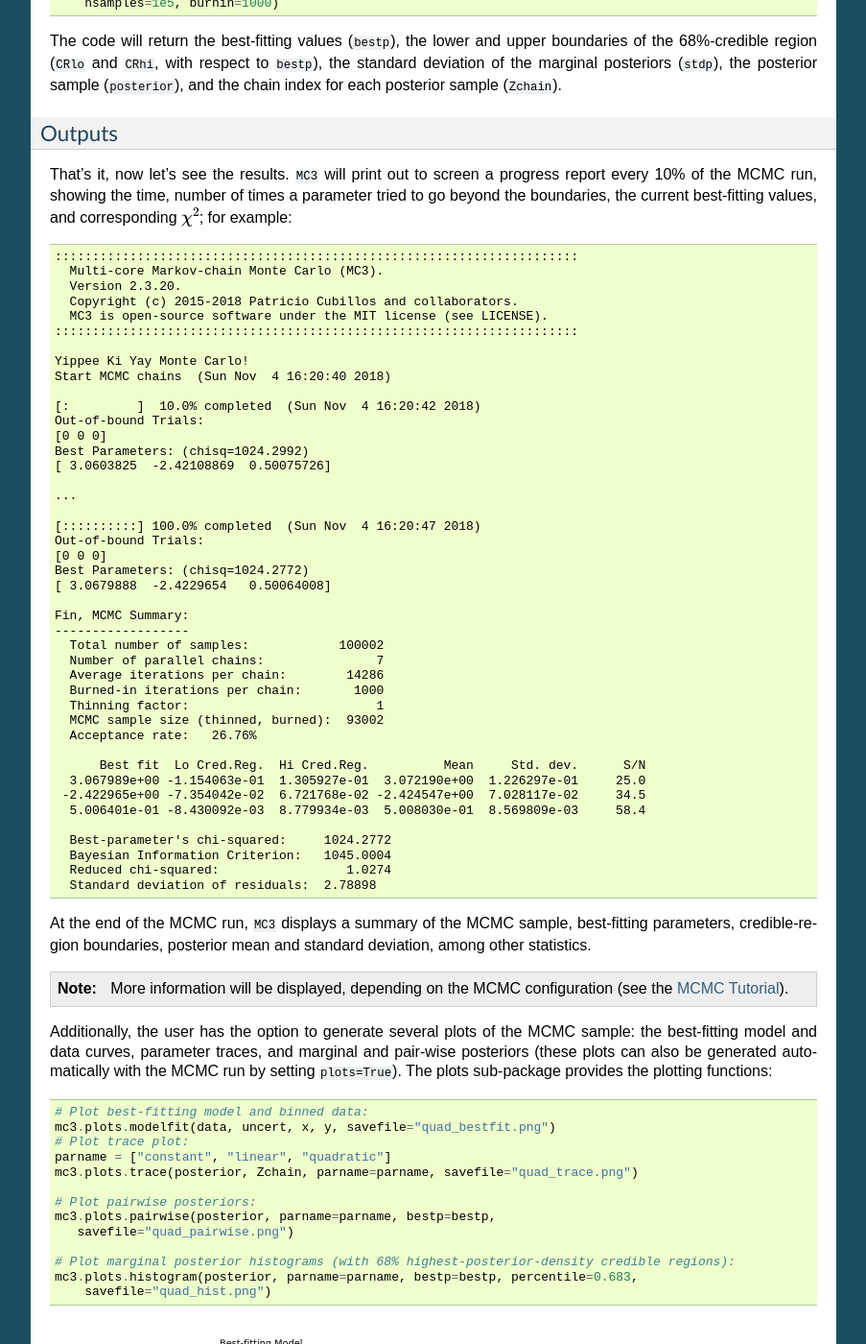
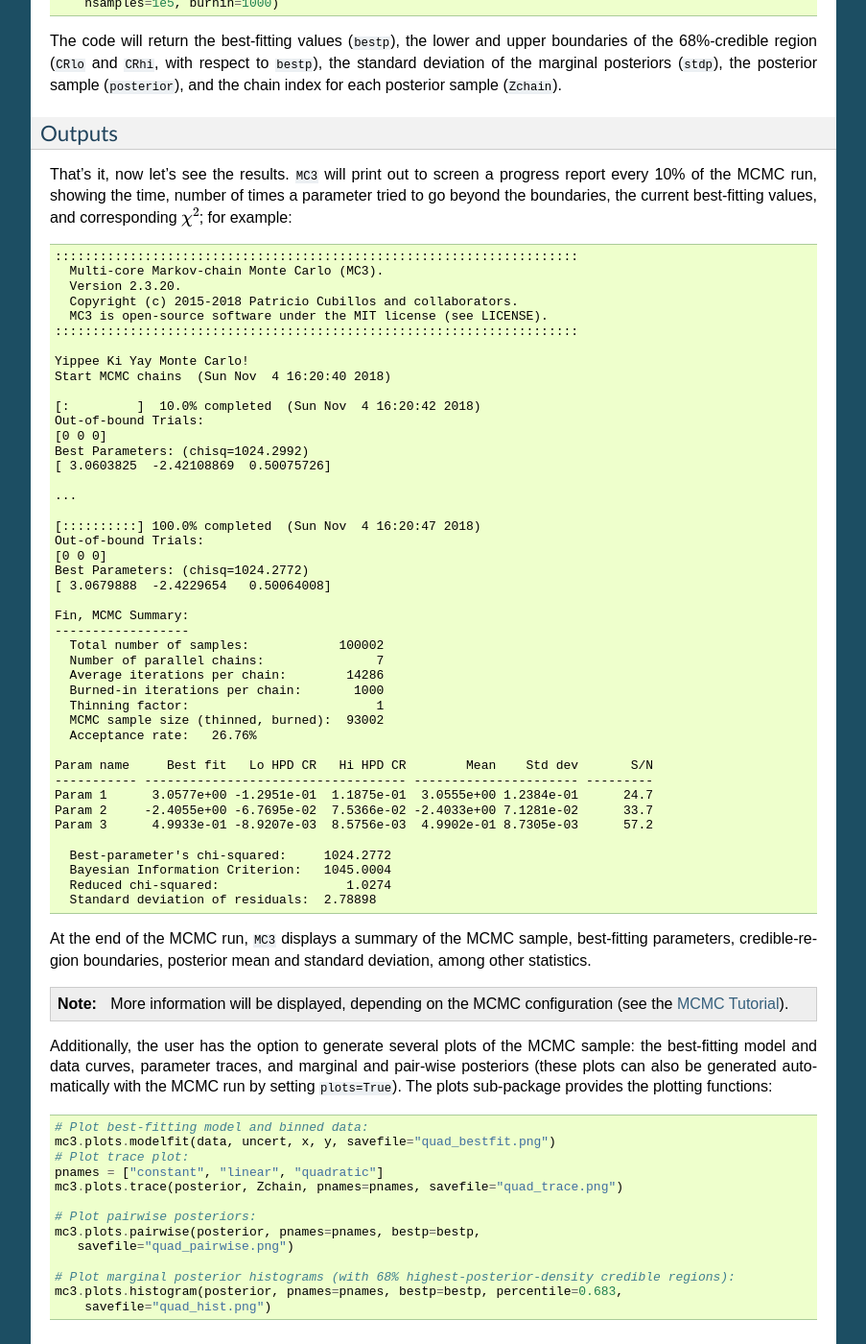
Before and after one commit to pcubillos/mc3, a Sphinx documentation site: the page built from docs/getstarted.rst, in a window 1280 px wide and 1400 px high, scrolled down 1581 px. Shown: the whole window at 96% size, without its empty margins (198-1101 px from the left). Built offline with Sphinx 7.4.7, drawn with Linux system fonts in a browser that asks for light colours.

Commit message:
Updated docs to include pnames info.

```diff
--- a/docs/getstarted.rst
+++ b/docs/getstarted.rst
@@ -163,10 +163,11 @@ best-fitting values, and corresponding :math:`\chi^{2}`; for example:
     MCMC sample size (thinned, burned):  93002
     Acceptance rate:   26.76%
 
-        Best fit  Lo Cred.Reg.  Hi Cred.Reg.          Mean     Std. dev.      S/N
-    3.067989e+00 -1.154063e-01  1.305927e-01  3.072190e+00  1.226297e-01     25.0
-   -2.422965e+00 -7.354042e-02  6.721768e-02 -2.424547e+00  7.028117e-02     34.5
-    5.006401e-01 -8.430092e-03  8.779934e-03  5.008030e-01  8.569809e-03     58.4
+  Param name     Best fit   Lo HPD CR   Hi HPD CR        Mean    Std dev       S/N
+  ----------- ----------------------------------- ---------------------- ---------
+  Param 1      3.0577e+00 -1.2951e-01  1.1875e-01  3.0555e+00 1.2384e-01      24.7
+  Param 2     -2.4055e+00 -6.7695e-02  7.5366e-02 -2.4033e+00 7.1281e-02      33.7
+  Param 3      4.9933e-01 -8.9207e-03  8.5756e-03  4.9902e-01 8.7305e-03      57.2
 
     Best-parameter's chi-squared:     1024.2772
     Bayesian Information Criterion:   1045.0004
@@ -193,15 +194,15 @@ The plots sub-package provides the plotting functions:
    # Plot best-fitting model and binned data:
    mc3.plots.modelfit(data, uncert, x, y, savefile="quad_bestfit.png")
    # Plot trace plot:
-   parname = ["constant", "linear", "quadratic"]
-   mc3.plots.trace(posterior, Zchain, parname=parname, savefile="quad_trace.png")
+   pnames = ["constant", "linear", "quadratic"]
+   mc3.plots.trace(posterior, Zchain, pnames=pnames, savefile="quad_trace.png")
 
    # Plot pairwise posteriors:
-   mc3.plots.pairwise(posterior, parname=parname, bestp=bestp,
+   mc3.plots.pairwise(posterior, pnames=pnames, bestp=bestp,
       savefile="quad_pairwise.png")
 
    # Plot marginal posterior histograms (with 68% highest-posterior-density credible regions):
-   mc3.plots.histogram(posterior, parname=parname, bestp=bestp, percentile=0.683,
+   mc3.plots.histogram(posterior, pnames=pnames, bestp=bestp, percentile=0.683,
        savefile="quad_hist.png")
 
 .. image:: ./quad_bestfit.png
```
Also changed, not shown: docs/mctutorial.rst (+20 -1 lines).
